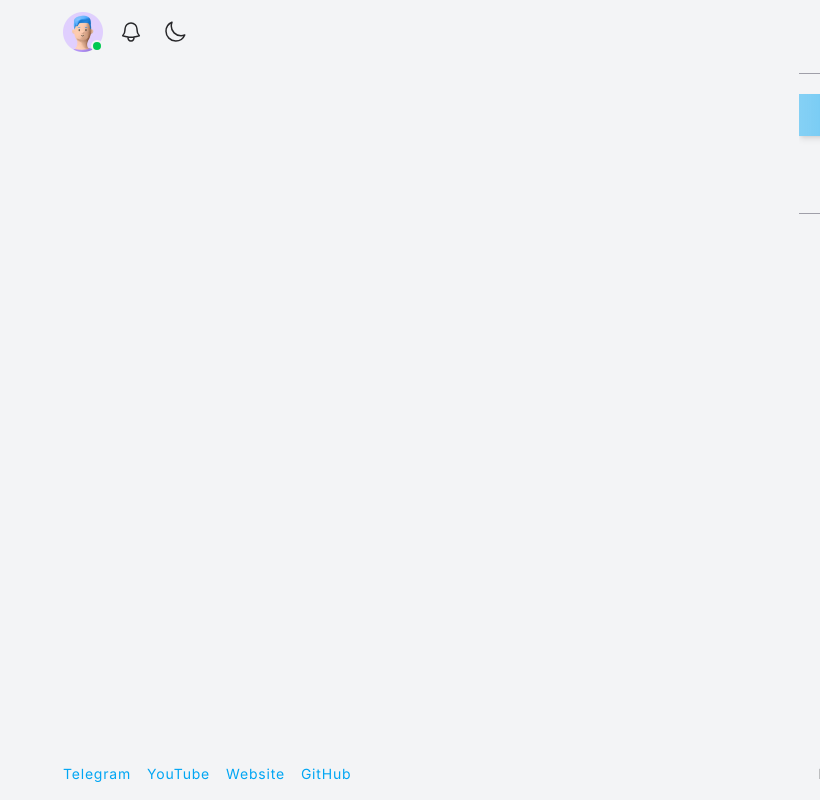
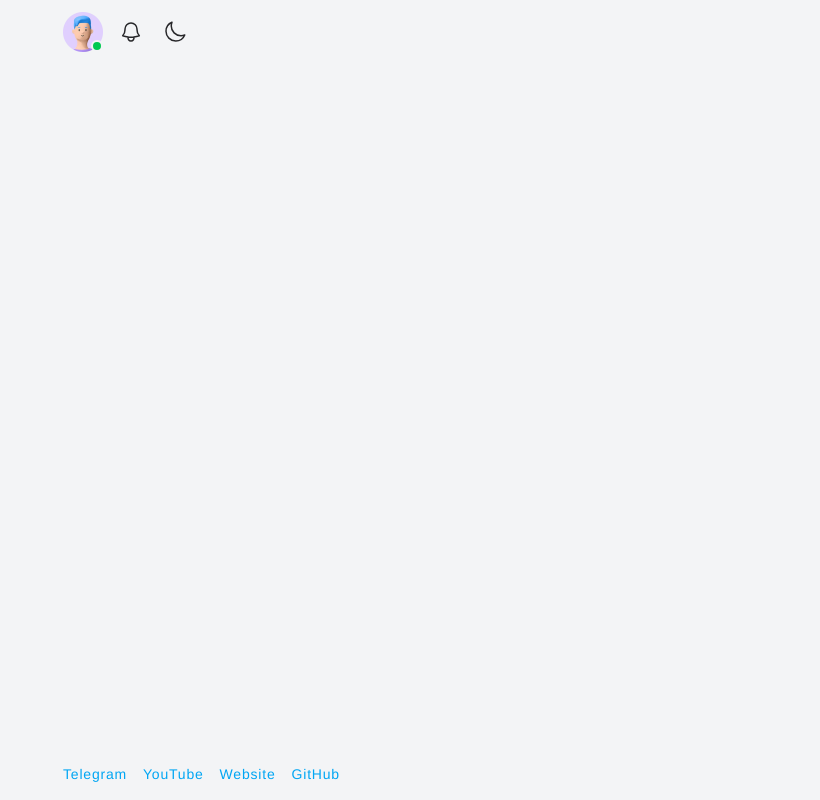
Before and after one commit to homow/home-nest-admin-react, a React (Vite) app: page / in a window 1280 px wide. Shown: the whole page, without its empty margins (460-1280 px from the left). Built offline with nearby package versions, Linux system fonts and the light colour scheme.

Commit message:
fix MainLayout direction

```diff
--- a/src/App.jsx
+++ b/src/App.jsx
@@ -21,7 +21,7 @@ export default function App() {
             {/* side bar menu and links */}
             <SideBar mobileNavOpen={mobileNavOpen} setMobileNavOpen={setMobileNavOpen}/>
 
-            <section className={"transition-all ml-custom flex-1 px-3 sm:px-6 flex flex-col"}>
+            <section className={"transition-all mr-custom flex-1 px-3 sm:px-6 flex flex-col"}>
 
                 {/* top bar | header */}
                 <TopBar mobileNavOpen={mobileNavOpen} setMobileNavOpen={setMobileNavOpen}/>
--- a/src/pages/Home/HomePageLayout.jsx
+++ b/src/pages/Home/HomePageLayout.jsx
@@ -1,6 +1,7 @@
 export default function HomePageLayout() {
     return (
         <div className={"pt-12"}>
+            <h2>سلام</h2>
         </div>
     )
 }
--- a/src/styles/global.css
+++ b/src/styles/global.css
@@ -15,11 +15,8 @@
     --breakpoint-2xl: 91rem;
     --breakpoint-3xl: 105rem;
 
-    /* container break-points */
-    --container-8xl: 85rem;
-
     /* fonts */
-    --font-Inter: "Inter", "Helvetica Neue", Helvetica, Arial, sans-serif, monospace;
+    --font-Inter: "dana", "Helvetica Neue", Helvetica, Arial, sans-serif, monospace;
 
     /* colors */
     --color-primary-bg: var(--color-gray-100);
```
